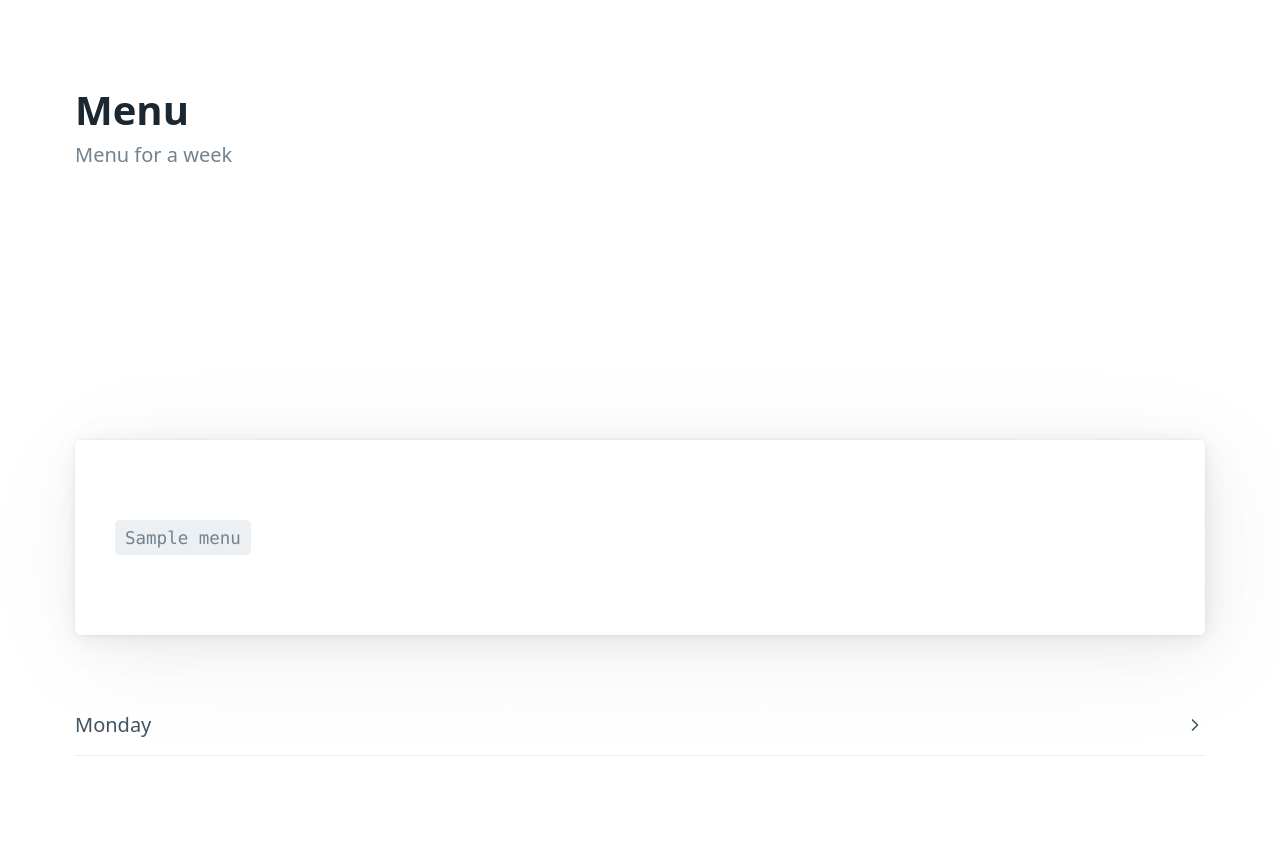
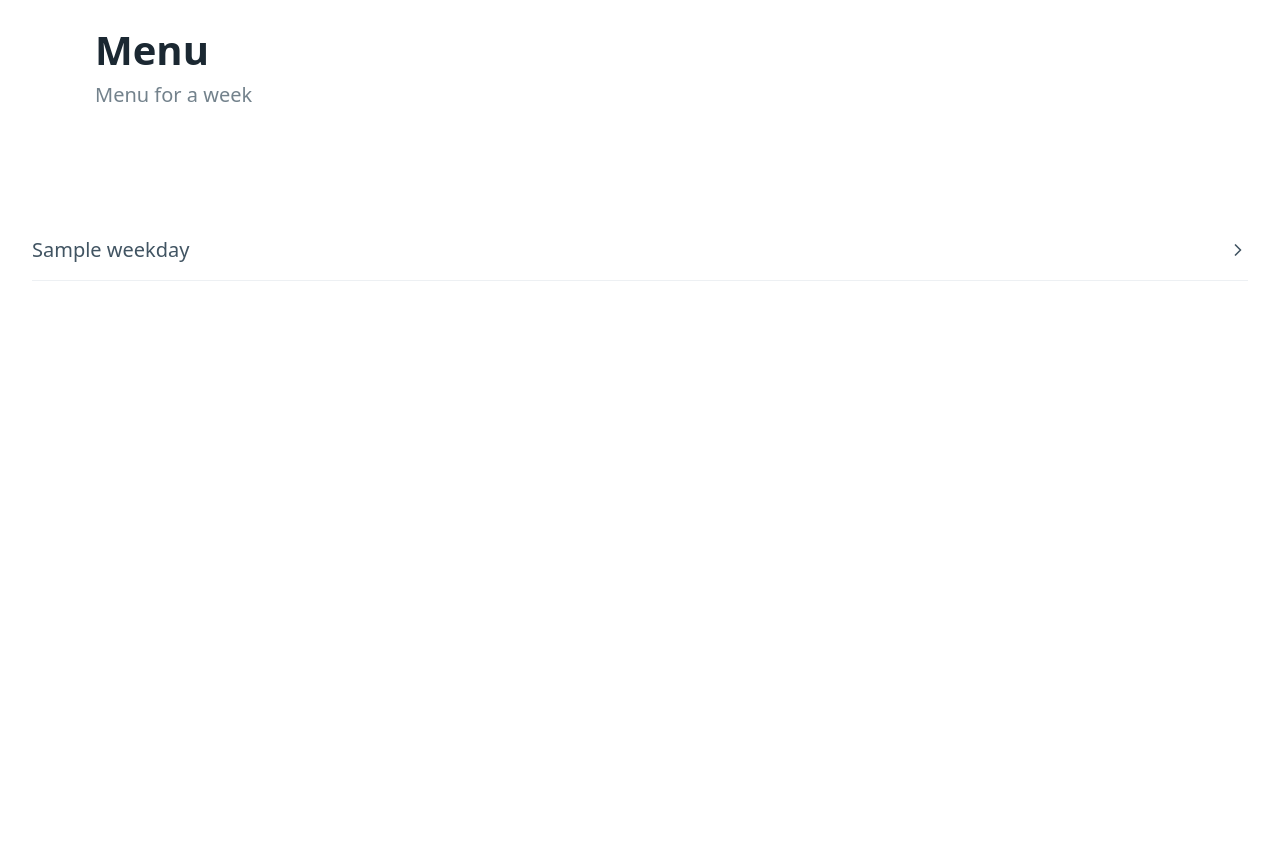
Before and after one commit to alex-bezverkhniy/week-menu, a Flask app: template templates/menu.html in a window 1280 px wide. After the commit the page ends 281 px from the top, so only its background shows below. Run offline with Flask 2, Linux system fonts and the light colour scheme; the template is opened without the code that fills it: most values are stand-ins (such as "Sample title", 1, 10 or a date in 2020).

Commit message:
show/render week menu

```diff
--- a/app.py
+++ b/app.py
@@ -7,6 +7,7 @@ import pandas as pd
 from flask import Flask, render_template
 
 DATA_URL = 'https://docs.google.com/spreadsheets/d/e/2PACX-1vTl9ZmUxoD6z1PT9YgehwKVg2V6shIwLiHoB0L1ak1eA-7lidZ8wiigziQIMfGKXl2twqarK5OaYPqZ/pub?gid=720294345&single=true&output=csv'
+env = os.environ.get('ENV', 'PROD')
 
 
 # pylint: disable=C0103
@@ -34,7 +35,7 @@ def menu():
     """Load data from Google Sheets"""
     menu = gen_menu(DATA_URL)
 
-    return render_template('menu.html', menu=menu, week_days=['Monday', 'Tuesday', 'Wednesday', 'Thursday', 'Friday', 'Saturday', 'Sunday'])
+    return render_template('menu.html', DEBUG=(env == 'DEV'), menu=menu, week_days=['Monday', 'Tuesday', 'Wednesday', 'Thursday', 'Friday', 'Saturday', 'Sunday'])
 
 
 def load_menu(url):
@@ -55,4 +56,4 @@ def gen_menu(url):
 
 if __name__ == '__main__':
     server_port = os.environ.get('PORT', '8080')
-    app.run(debug=False, port=server_port, host='0.0.0.0')
+    app.run(debug=(env == 'DEV'), port=server_port, host='0.0.0.0')
--- a/templates/menu.html
+++ b/templates/menu.html
@@ -14,6 +14,36 @@
       rel="stylesheet"
       href="https://cdn.jsdelivr.net/npm/@picocss/pico@1/css/pico.classless.min.css"
     />
+    <link rel="stylesheet" href="https://cdn.jsdelivr.net/npm/@picocss/pico@1/css/pico.min.css">
+    <style>
+      @media (min-width:320px)  { /* smartphones, iPhone, portrait 480x320 phones */
+        body>main {
+          max-width: 95%;
+        }
+        .grid>article {
+          padding-bottom: 0;
+          margin-bottom: 0;
+          margin-top: 1em;
+        }
+        body>header {
+          padding-left: 1em;
+          padding-right: 1em;
+        }
+
+      }
+      @media (min-width:481px)  { /* portrait e-readers (Nook/Kindle), smaller tablets @ 600 or @ 640 wide. */
+        body>main {
+          max-width: 95%;
+        }
+      }
+      body>header {
+        padding-top: 1em;
+        padding-bottom: 1em;
+      }
+      article>header {
+        padding: 1em;
+      }
+    </style>
   </head>
 
   <body>
@@ -25,27 +55,43 @@
       </hgroup>
     </header>
     <main>
+      {% if debug %}
         <article>
             <code>
                 {{menu}}
             </code>
         </article>
+        {% endif %}
+        {% for weekday in  week_days %}
           <details>
-          <summary>Monday</summary>
+            <summary>{{ weekday }}</summary>
+            <div class="grid">
               <article>
                 <header>Breakfast</header>
                 <p>
-              Каша
+                  {{menu['breakfast'][loop.index0]}}
                 </p>
               </article>
-
               <article>
                 <header>Lunch</header>
                 <p>
-              Борщ
+                  {{menu['lunch'][loop.index0]}}
                 </p>
               </article>
-
+              <article>
+                <header>Dinner</header>
+                <p>
+                  {{menu['dinner'][loop.index0]}}
+                </p>
+              </article>
+              <article>
+                <header>Snacks</header>
+                <p>
+                  {{menu['snacks'][loop.index0]}}
+                </p>
+              </article>
+            </div>
           </details>
+        {% endfor%}
     </main>
  </body>
```
Lines whose indentation alone changed are shown as unchanged.
